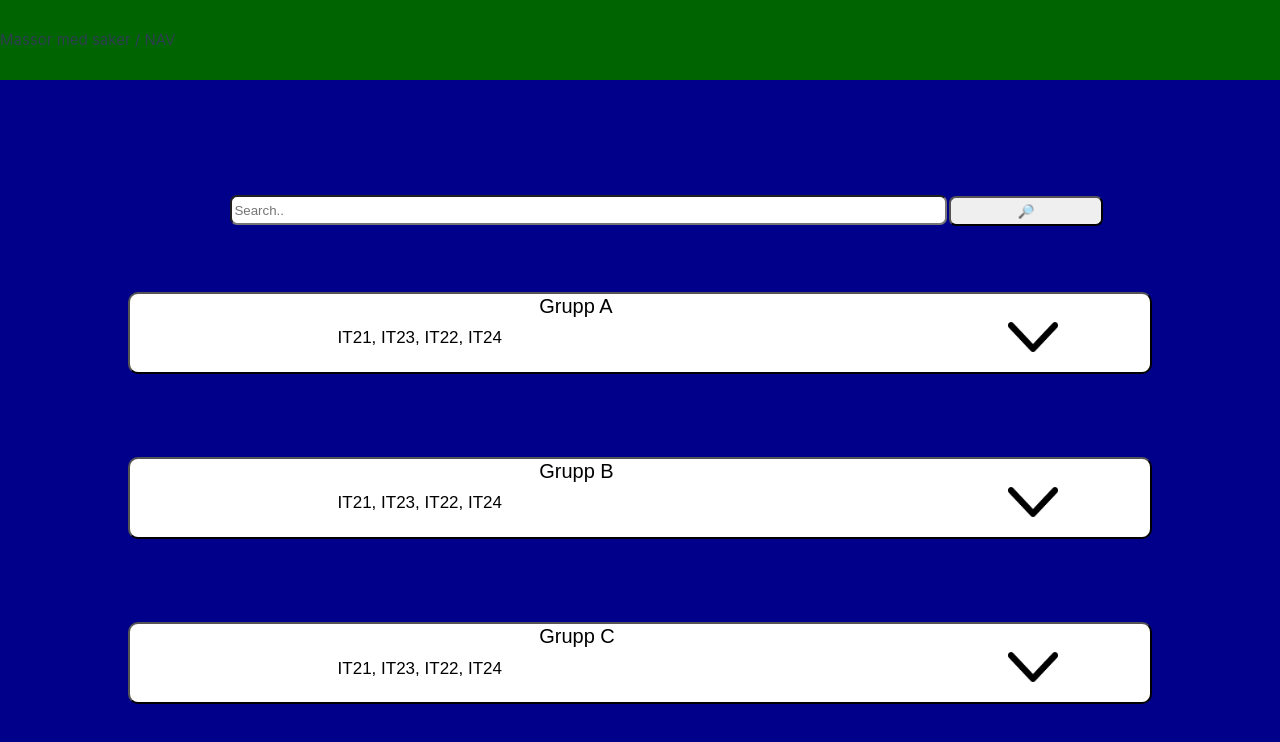
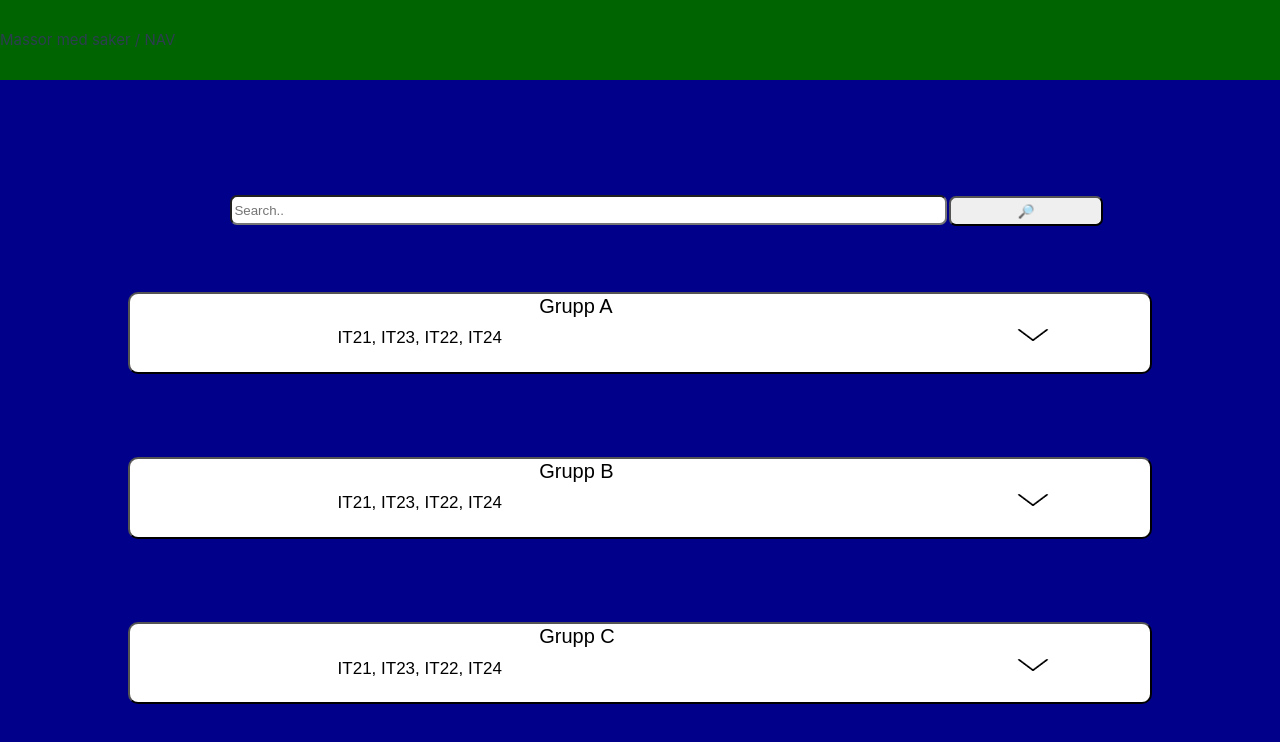
Before and after one commit to CD47484/Volleyboll-Gruppspel, a Vue app in the folder Gruppspel/: page / in a window 1280 px wide. Shown: the top 742 px of the page. Built offline with nearby package versions, Linux system fonts and the light colour scheme.

Commit message:
droppdown pil

```diff
--- a/Gruppspel/src/App.vue
+++ b/Gruppspel/src/App.vue
@@ -78,7 +78,7 @@ export default {
     <button @click="toggleVisibility" class="group-container">
       <h3 class="Grupper">Grupp A</h3> <!--fetchar in grupperna-->
       <p class="lag">IT21, IT23, IT22, IT24</p> <!--fetchar in lagen-->
-      <img class="pil" src="./assets/pngwing.png" alt="dropdown-pil">
+      <img class="pil" src="./assets/pngwing2.png" alt="dropdown-pil">
     </button>
     <div v-if="isVisible" class="group-dropdown">
       <table id="groupA">
@@ -108,7 +108,7 @@ export default {
     <button @click="toggleVisibility2" class="group-container">
       <h3 class="Grupper">Grupp B</h3> <!--fetchar in grupperna-->
       <p class="lag">IT21, IT23, IT22, IT24</p> <!--fetchar in lagen-->
-      <img class="pil" src="./assets/pngwing.png" alt="dropdown-pil">
+      <img class="pil" src="./assets/pngwing2.png" alt="dropdown-pil">
     </button>
     <div v-if="isVisible2" class="group-dropdown">
       <table id="groupB">
@@ -138,7 +138,7 @@ export default {
     <button @click="toggleVisibility3" class="group-container">
       <h3 class="Grupper">Grupp C</h3> <!--fetchar in grupperna-->
       <p class="lag">IT21, IT23, IT22, IT24</p> <!--fetchar in lagen-->
-      <img class="pil" src="./assets/pngwing.png" alt="dropdown-pil">
+      <img class="pil" src="./assets/pngwing2.png" alt="dropdown-pil">
     </button>
     <div v-if="isVisible3" class="group-dropdown">
       <table id="groupC">
@@ -230,11 +230,11 @@ export default {
 }
 .pil{
   position: relative;
-  width: 50px;
+  width: 40px;
   height: 30px;
   left: 39%;
   bottom: 0.8em;
-  font-size: 20px;
+  font-size: 23px;
 }
 .search-container {
   position: relative;
```
